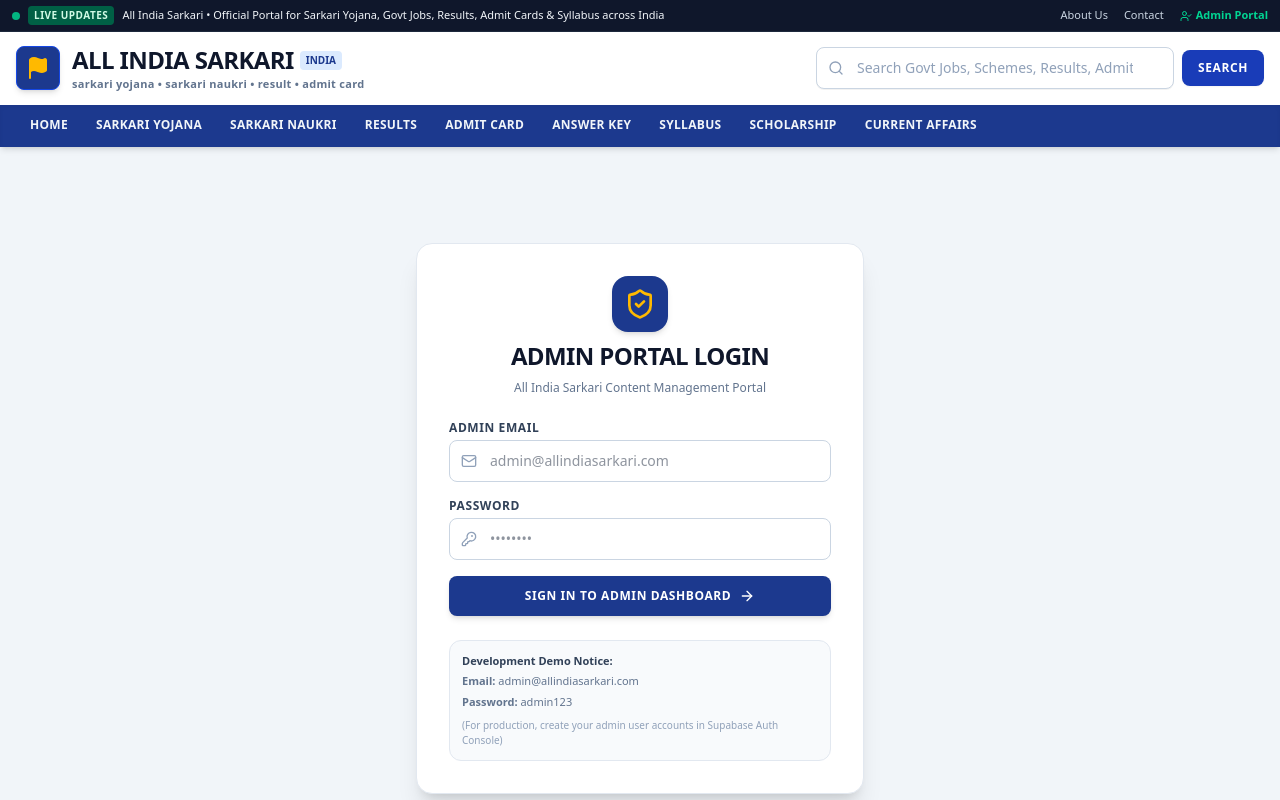
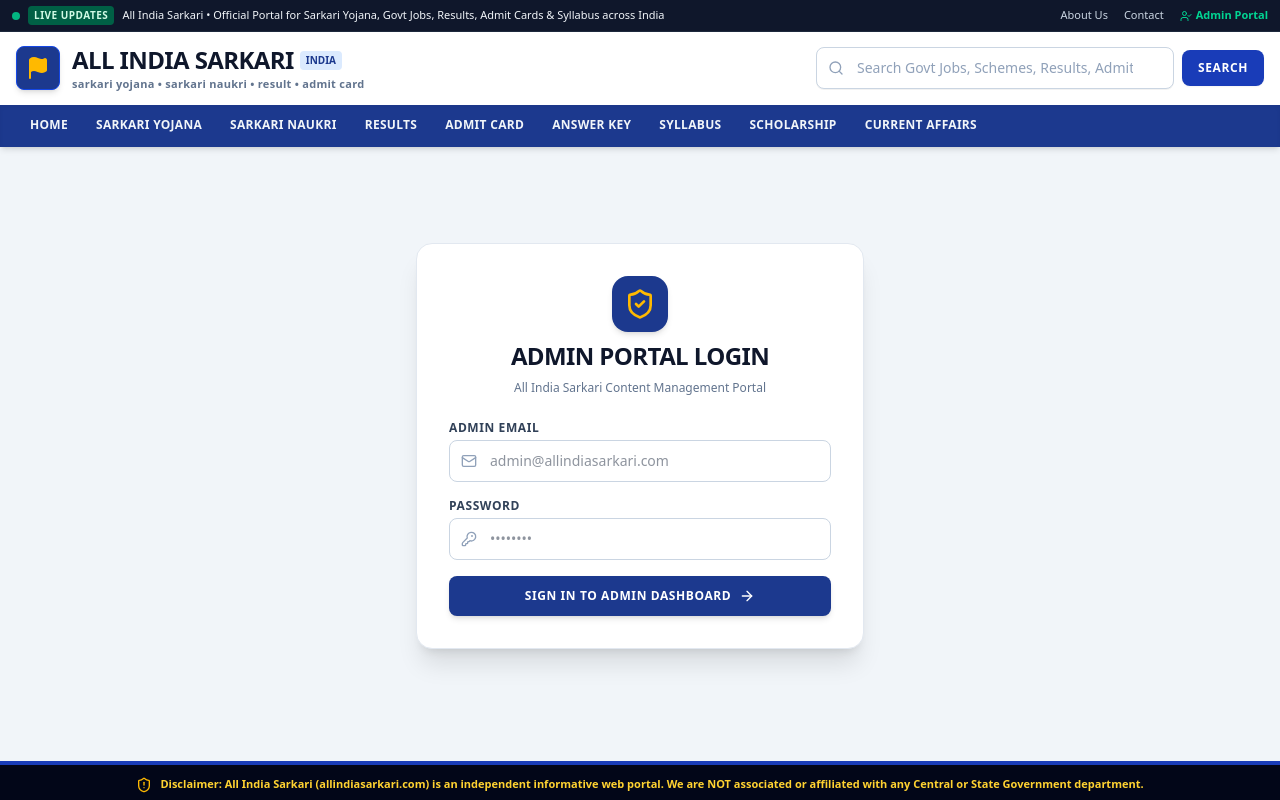
Before and after one commit to princeoffice2021/allindiasarkari, a React (Vite) app: page /admin/login in a window 1280 px wide. Shown: the top 800 px of the page. Built offline with nearby package versions, Linux system fonts and the light colour scheme; no server answers.

Commit message:
Add files via upload

```diff
--- a/src/pages/admin/AdminLoginPage.tsx
+++ b/src/pages/admin/AdminLoginPage.tsx
@@ -38,13 +38,6 @@
         });
 
         if (error) {
-          // Dev-only fallback if developers are testing without creating a user in Supabase console
-          if (import.meta.env.DEV && email === 'admin@allindiasarkari.com' && password === 'admin123') {
-            localStorage.setItem('admin_authenticated', 'true');
-            localStorage.setItem('admin_email', email);
-            navigate('/admin');
-            return;
-          }
           setErrorMsg(error.message || 'Authentication failed. Please check your credentials.');
           setLoading(false);
           return;
@@ -57,19 +50,7 @@
           return;
         }
       } else {
-        if (import.meta.env.DEV) {
-          // Development-only fallback when Supabase is not configured
-          if (email === 'admin@allindiasarkari.com' && password === 'admin123') {
-            localStorage.setItem('admin_authenticated', 'true');
-            localStorage.setItem('admin_email', email);
-            navigate('/admin');
-            return;
-          } else {
-            setErrorMsg('Development mode: Enter admin@allindiasarkari.com and admin123');
-          }
-        } else {
-          setErrorMsg('Supabase Auth is not configured. Production environment requires valid VITE_SUPABASE_URL and VITE_SUPABASE_ANON_KEY.');
-        }
+        setErrorMsg('Supabase Auth is not configured. Production environment requires valid VITE_SUPABASE_URL and VITE_SUPABASE_ANON_KEY.');
       }
     } catch (err: any) {
       setErrorMsg(err.message || 'Login failed. Please check credentials.');
@@ -144,17 +125,6 @@
             <ArrowRight className="h-4 w-4" />
           </button>
         </form>
-
-        {import.meta.env.DEV && (
-          <div className="rounded-xl bg-slate-50 border border-slate-200 p-3 text-[11px] text-slate-500 space-y-1">
-            <p className="font-bold text-slate-700">Development Demo Notice:</p>
-            <p><strong>Email:</strong> admin@allindiasarkari.com</p>
-            <p><strong>Password:</strong> admin123</p>
-            <p className="text-[10px] text-slate-400 pt-1">
-              (For production, create your admin user accounts in Supabase Auth Console)
-            </p>
-          </div>
-        )}
       </div>
     </div>
   );
```
